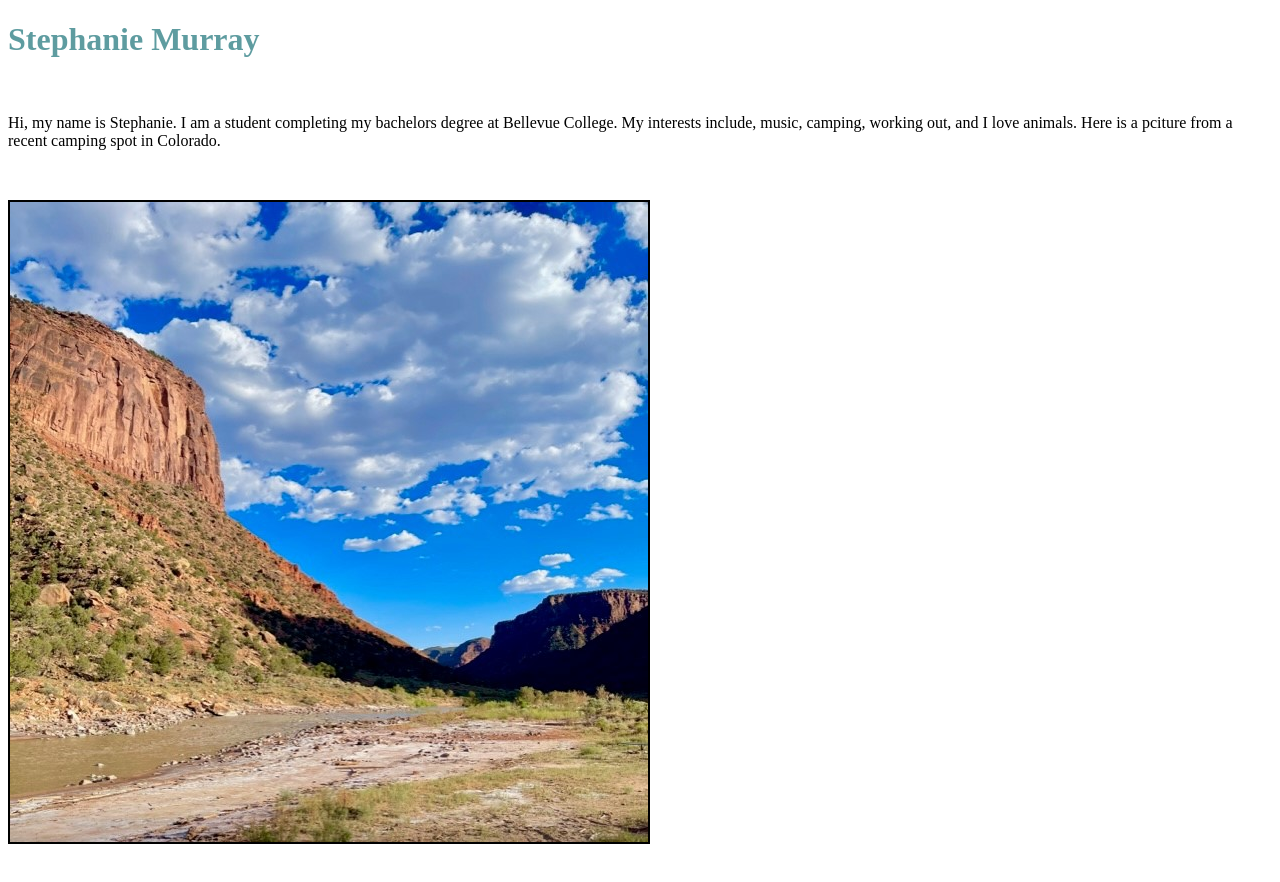
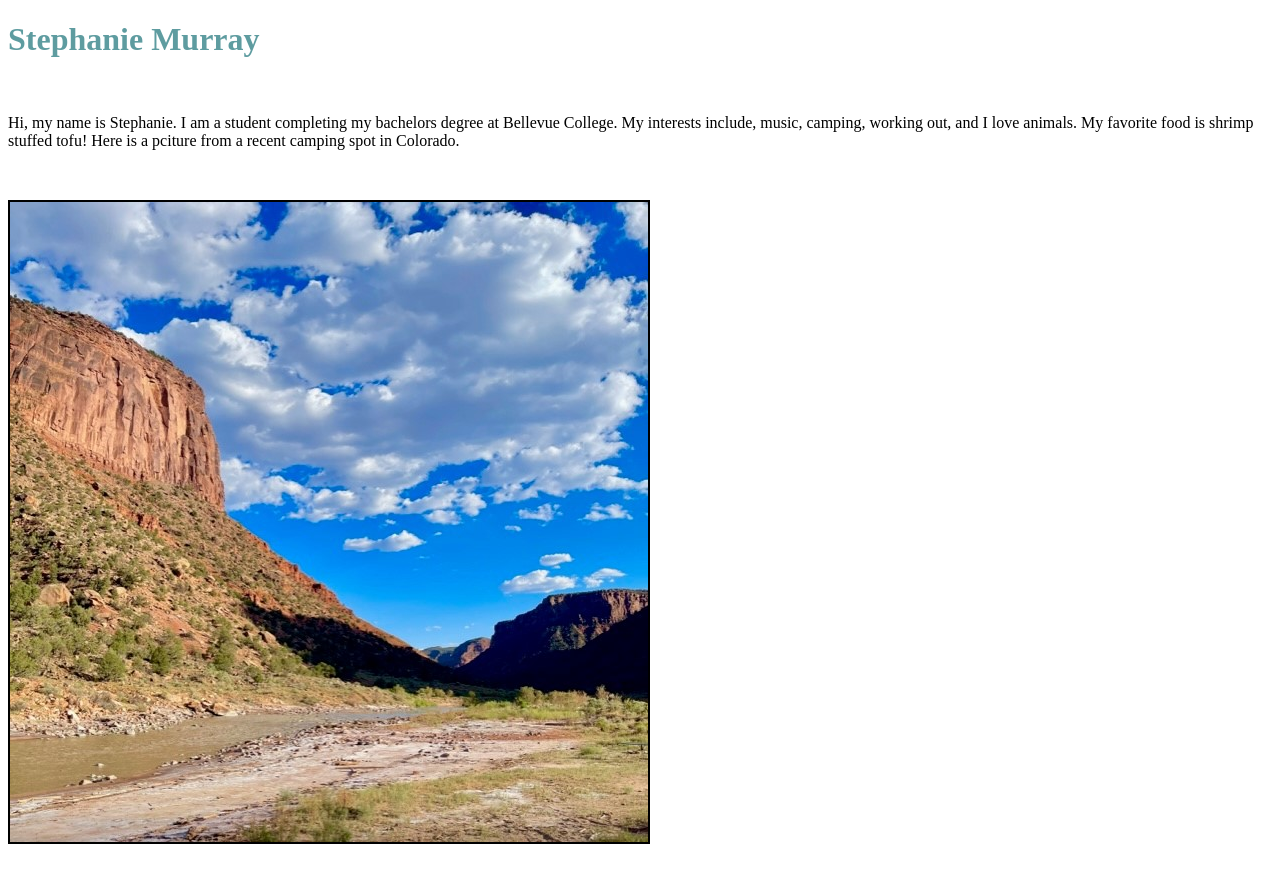
Before and after one commit to Amario97/FirstProject, a website: page stephanie.html in a window 1280 px wide. Drawn offline with Linux system fonts and the light colour scheme.

Commit message:
Added favorite food

```diff
--- a/stephanie.html
+++ b/stephanie.html
@@ -9,7 +9,7 @@
 <body>
     <h1 style="color: #5e9ca0;">Stephanie Murray</h1>
     <p>&nbsp;</p>
-    <p>Hi, my name is Stephanie. I am a student completing my bachelors degree at Bellevue College. My interests include, music, camping, working out, and I love animals. Here is a pciture from a recent camping spot in Colorado.</p>
+    <p>Hi, my name is Stephanie. I am a student completing my bachelors degree at Bellevue College. My interests include, music, camping, working out, and I love animals. My favorite food is shrimp stuffed tofu! Here is a pciture from a recent camping spot in Colorado.</p>
     <p>&nbsp;</p>
     <p><img style="border-width: 2px; border-style: solid;" src="images/colorado_steph.jpg" alt="colorado" /></p>
     <p>&nbsp;</p>
```
